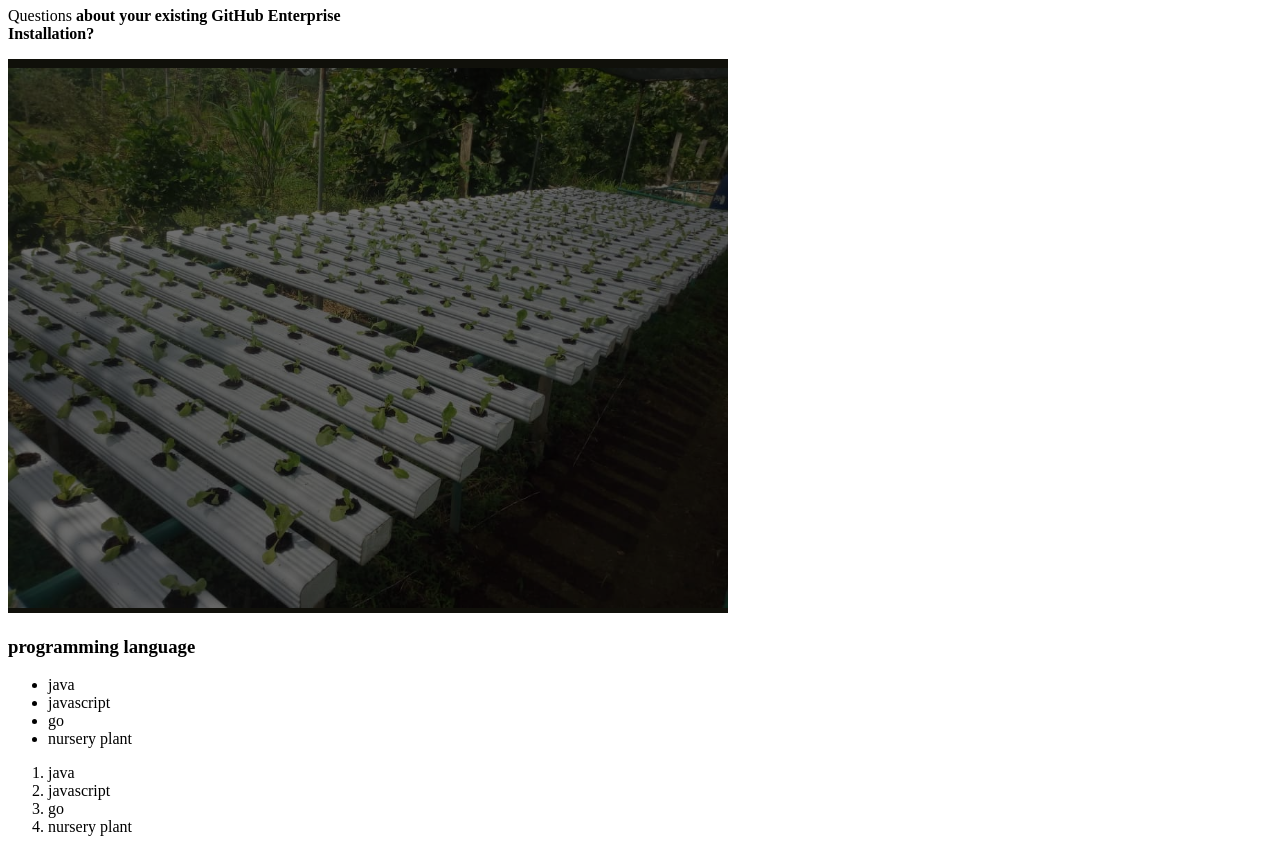
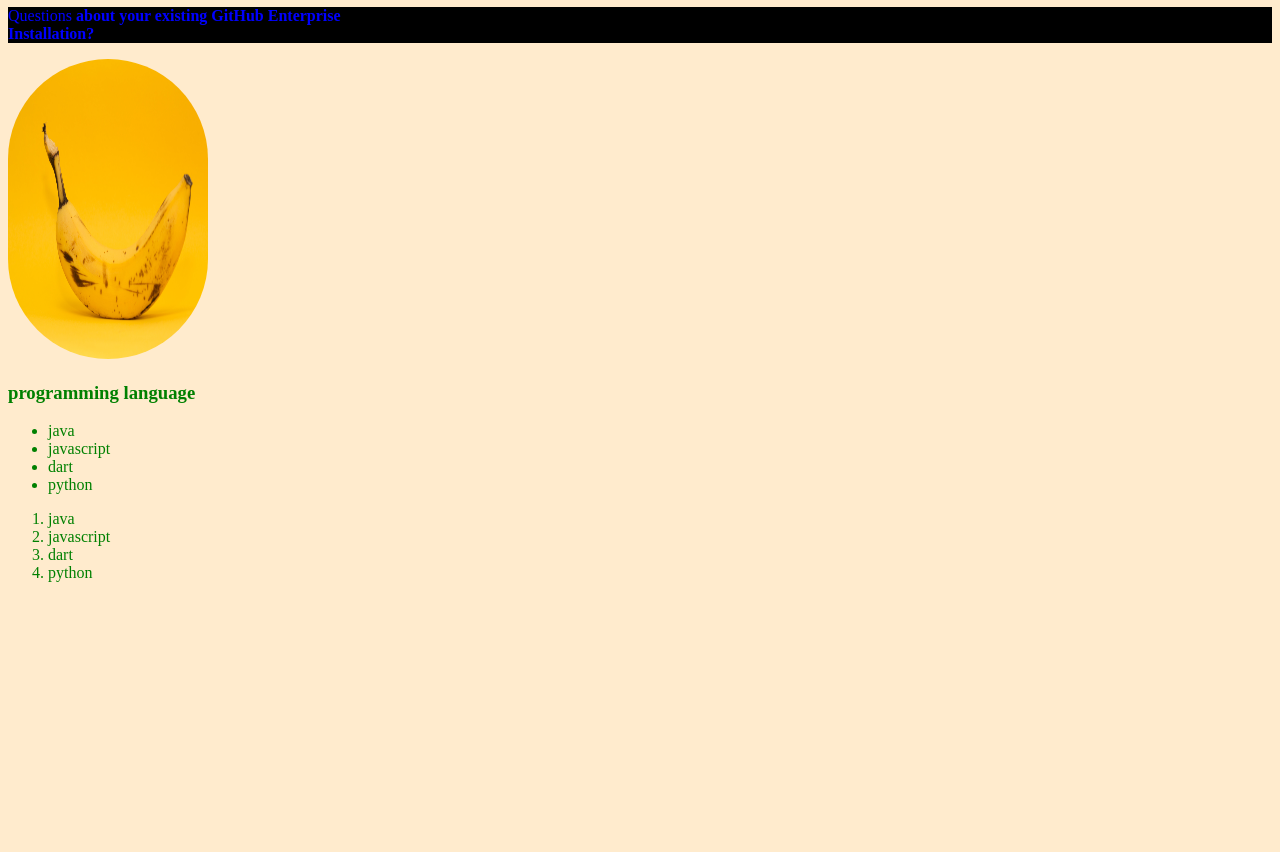
Before and after one commit to maths29/my_first_page, a plain HTML site: page index.html in a window 1280 px wide. Shown: the part 73-925 px from the top of the page. After the commit the page ends 800 px from the top, so only its background shows below. Drawn offline with Linux system fonts and the light colour scheme.

Commit message:
i added CSS

```diff
--- a/index.html
+++ b/index.html
@@ -5,24 +5,41 @@
     <meta http-equiv="X-UA-Compatible" content="IE=edge">
     <meta name="viewport" content="width=device-width, initial-scale=1.0">
     <title>project</title>
+    <style>
+        body{
+            background-color: blanchedalmond;
+            color: green;
+        }
+        p{
+            color: blue;
+            background-color: black;
+
+        }
+        img{
+            width: 200px;
+            height: 300px;
+            border-radius: 100px;
+
+        }
+    </style>
 </head>
 <body>
     <h1>hello world</h1>
     <p>Questions <b>about your existing <strong>GitHub</strong> Enterprise<br> Installation?</b></p>
-    <img src="image/background-calabash-comtrade2.png" alt="nursery plant">
+    <img  src="image/background-img3.jpg" alt="ripe_banana">
     <h3>programming language</h3>
     <ul>
         <li>java</li>
         <li>javascript</li>
-        <li>go</li>
-        <li>nursery plant</li>
+        <li>dart</li>
+        <li>python</li>
 
     </ul>
     <ol>
         <li>java</li>
         <li>javascript</li>
-        <li>go</li>
-        <li>nursery plant</li>
+        <li>dart</li>
+        <li>python</li>
 
     </ol>
 </body>
```
